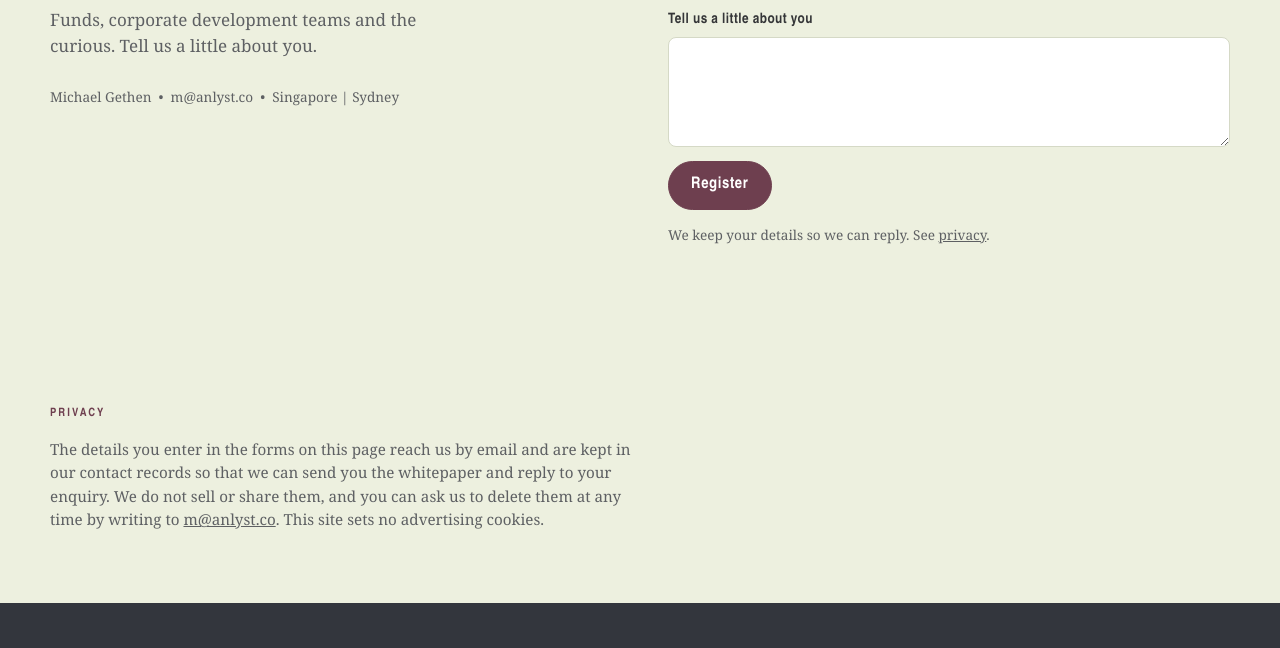
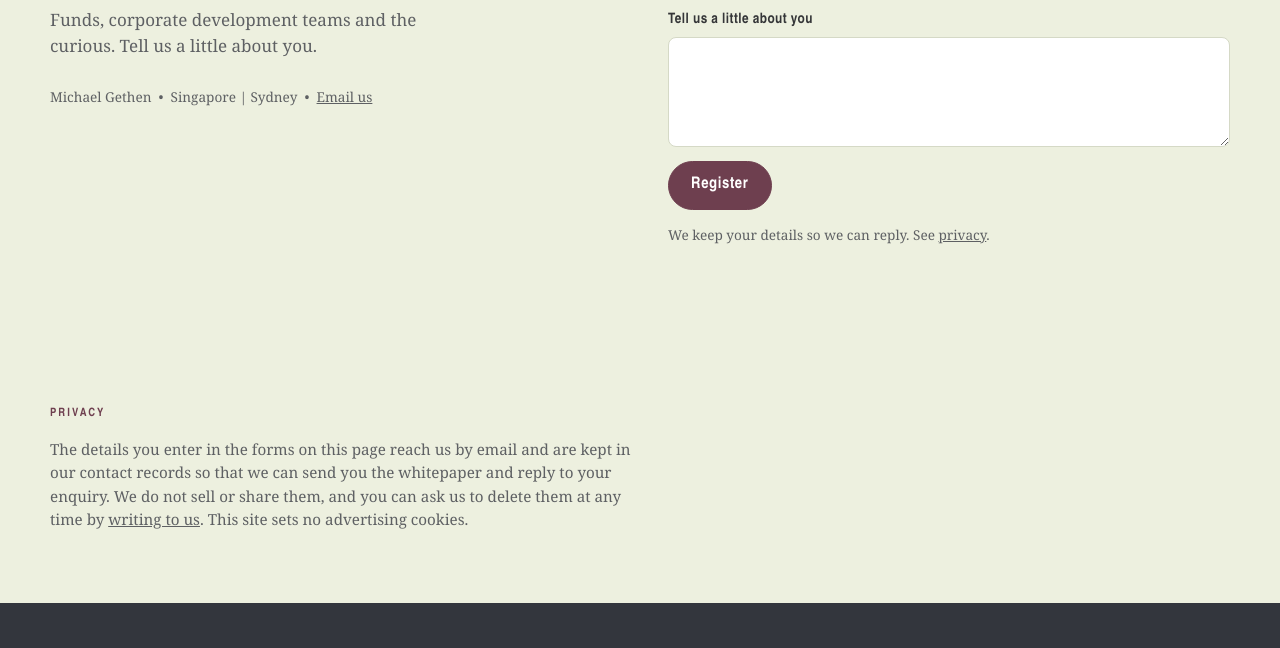
Before and after one commit to mgethen/anlyst-site, a plain HTML site: page index.html in a window 1280 px wide. Shown: the part 6711-7359 px from the top of the page. Drawn offline with Linux system fonts and the light colour scheme; a web font is replaced by a local one.

Commit message:
Remove the plain text email address; assemble a contact alias on click
Co-Authored-By: Claude Fable 5.1 <noreply@anthropic.com>
Claude-Session: https://claude.ai/code/session_01Fv5fGS3ZxMzDDDg82De7VJ

```diff
--- a/index.html
+++ b/index.html
@@ -19,7 +19,7 @@
 <link rel="preconnect" href="https://fonts.gstatic.com" crossorigin>
 <link rel="stylesheet" href="https://fonts.googleapis.com/css2?family=Mozilla+Headline:wdth,wght@75,500..700&family=Noto+Serif:ital,wght@0,400;0,600;1,400&display=swap">
 <script type="application/ld+json">
-{"@context":"https://schema.org","@type":"Organization","name":"Anlyst Global Intelligence Pte Ltd","alternateName":"Anlyst","url":"https://www.anlyst.co/","logo":"https://www.anlyst.co/img/logo-dark.png","description":"The intelligence and memory layer for M&A and investment deal work.","email":"m@anlyst.co","foundingLocation":"Singapore","areaServed":"Worldwide","founder":{"@type":"Person","name":"Michael Gethen"}}
+{"@context":"https://schema.org","@type":"Organization","name":"Anlyst Global Intelligence Pte Ltd","alternateName":"Anlyst","url":"https://www.anlyst.co/","logo":"https://www.anlyst.co/img/logo-dark.png","description":"The intelligence and memory layer for M&A and investment deal work.","foundingLocation":"Singapore","areaServed":"Worldwide","founder":{"@type":"Person","name":"Michael Gethen"}}
 </script>
 <style>
 /* Layout: one long page in the deck's rhythm. Cream and dark bands alternate; the hero is the deck cover at full bleed.
@@ -341,7 +341,7 @@ footer .links{display:flex;flex-wrap:wrap;gap:18px}
         <div><button class="btn solid" type="submit">Download the whitepaper</button></div>
         <p class="note">We keep your details so we can send you the paper and the occasional update. See <a href="#privacy">privacy</a>.</p>
         <div class="ok" id="wpOk">Thank you. The download has opened in a new tab; if it did not, <a id="wpLink" href="#" target="_blank" rel="noopener">open it here</a>.</div>
-        <div class="ok err" id="wpErr">That did not go through. Email <a href="mailto:m@anlyst.co">m@anlyst.co</a> and we will send the paper by return.</div>
+        <div class="ok err" id="wpErr">That did not go through. Try again in a moment, or <a href="#" class="mail" data-u="hello">write to us</a> and we will send the paper by return.</div>
       </form>
     </div>
   </div>
@@ -356,7 +356,7 @@ footer .links{display:flex;flex-wrap:wrap;gap:18px}
         <div class="item"><h3>Advisory firms</h3><p>Sell-side boutiques with a live mandate to run. Within a week of starting, your own documents are ingested and the kickoff report is in your hands.</p></div>
         <div class="item"><h3>Investors and partners</h3><p>We are talking to a small number of investors who will also be customers, and to the platforms deal teams already use.</p></div>
         <div class="item"><h3>Everyone else</h3><p>Funds, corporate development teams and the curious. Tell us a little about you.</p></div>
-        <p class="note">Michael Gethen &nbsp;•&nbsp; m@anlyst.co &nbsp;•&nbsp; Singapore | Sydney</p>
+        <p class="note">Michael Gethen &nbsp;•&nbsp; Singapore | Sydney &nbsp;•&nbsp; <a href="#" class="mail" data-u="hello">Email us</a></p>
       </div>
       <form id="ctForm" class="hsform" data-form="contact" novalidate>
         <div class="f2">
@@ -373,7 +373,7 @@ footer .links{display:flex;flex-wrap:wrap;gap:18px}
         <div><button class="btn solid" type="submit">Register</button></div>
         <p class="note">We keep your details so we can reply. See <a href="#privacy">privacy</a>.</p>
         <div class="ok" id="ctOk">Thank you. We will be in touch within a working day.</div>
-        <div class="ok err" id="ctErr">That did not go through. Email <a href="mailto:m@anlyst.co">m@anlyst.co</a> instead.</div>
+        <div class="ok err" id="ctErr">That did not go through. Try again in a moment, or <a href="#" class="mail" data-u="hello">write to us</a> instead.</div>
       </form>
     </div>
   </div>
@@ -382,7 +382,7 @@ footer .links{display:flex;flex-wrap:wrap;gap:18px}
 <section id="privacy" style="padding-block:56px">
   <div class="wrap">
     <span class="label">Privacy</span>
-    <p class="privacy" style="margin-top:14px">The details you enter in the forms on this page reach us by email and are kept in our contact records so that we can send you the whitepaper and reply to your enquiry. We do not sell or share them, and you can ask us to delete them at any time by writing to <a href="mailto:m@anlyst.co">m@anlyst.co</a>. This site sets no advertising cookies.</p>
+    <p class="privacy" style="margin-top:14px">The details you enter in the forms on this page reach us by email and are kept in our contact records so that we can send you the whitepaper and reply to your enquiry. We do not sell or share them, and you can ask us to delete them at any time by <a href="#" class="mail" data-u="hello">writing to us</a>. This site sets no advertising cookies.</p>
   </div>
 </section>
 
@@ -395,7 +395,7 @@ footer .links{display:flex;flex-wrap:wrap;gap:18px}
 
 <script>
 // Forms. Two delivery routes, chosen by which ID is set below:
-//  1. FORMSPREE_ID set: each submission is emailed to the address registered with that Formspree form (m@anlyst.co),
+//  1. FORMSPREE_ID set: each submission is emailed to the address registered with that Formspree form,
 //     with a subject line that says which form it came from. Set it up once at formspree.io, paste the form ID here.
 //  2. FORMSPREE_ID empty: submissions post to HubSpot's Forms API (portal 6334981) and land in the CRM instead.
 const FORMSPREE_ID = "xeaadjgw";
@@ -418,6 +418,10 @@ async function deliver(key, fd) {
   return fetch(`https://api.hsforms.com/submissions/v3/integration/submit/${HS_PORTAL}/${HS_FORMS[key]}`, { method: "POST", headers: { "Content-Type": "application/json" }, body: JSON.stringify(body) });
 }
 
+// Email links: the address is assembled on click and never written into the page source.
+document.querySelectorAll("a.mail").forEach(a => a.addEventListener("click", e => {
+  e.preventDefault(); const d = ["anlyst", "co"].join("."); location.href = "mailto:" + a.dataset.u + "@" + d;
+}));
 document.querySelectorAll("form.hsform").forEach(form => {
   const key = form.dataset.form, ok = form.querySelector(".ok:not(.err)"), err = form.querySelector(".err"), btn = form.querySelector("button[type=submit]");
   form.addEventListener("submit", async e => {
```
